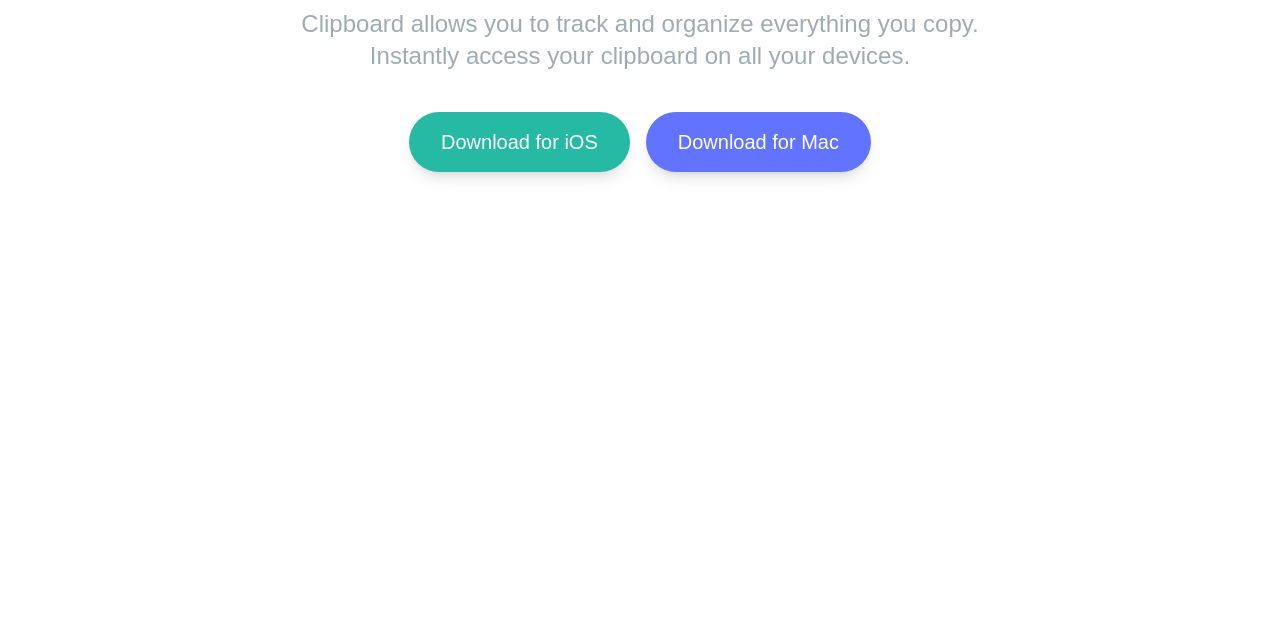
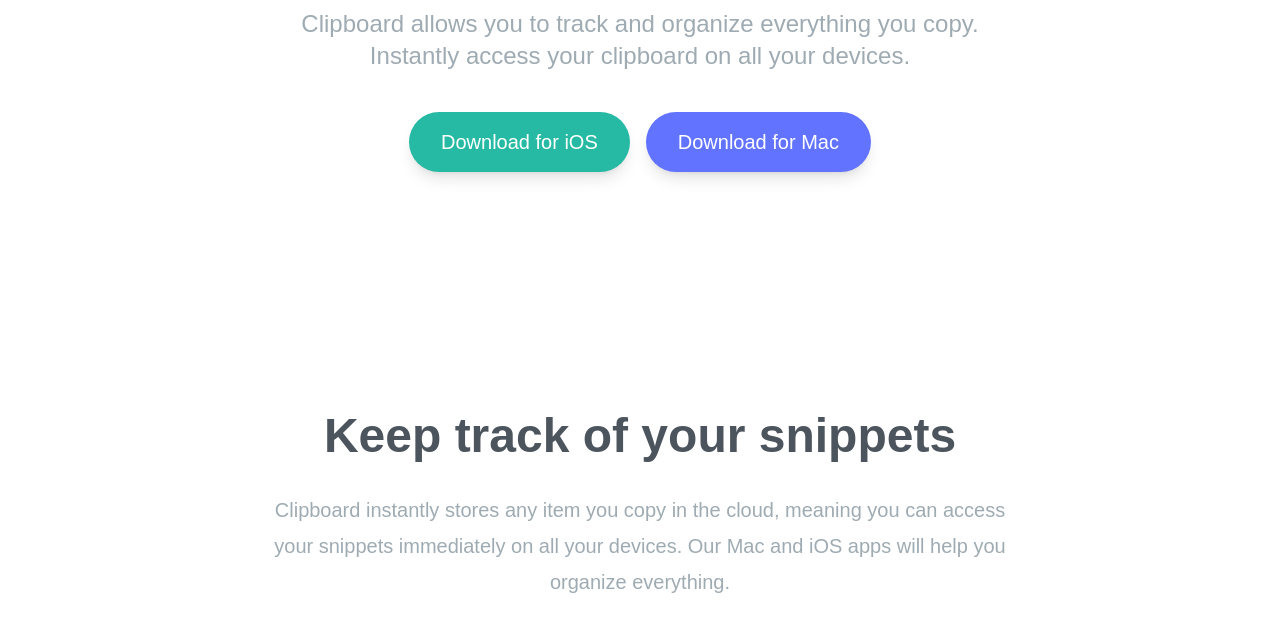
Before and after one commit to IrisKerr/Clipboard-website, a website: page index.html in a window 1280 px wide. Shown: the part 389-1020 px from the top of the page. Before the commit the page ends 800 px from the top, so only its background shows below. Drawn offline with Linux system fonts and the light colour scheme; files whose address does not match are found by name; a web font is replaced by a local one.

Commit message:
input.css and index.html adds

```diff
--- a/index.html
+++ b/index.html
@@ -32,7 +32,17 @@
 
     </div>
 
+</section>
 
+<!-- Snippets section -->
+<section id="snippets">
+    <div class="max-w-6xl mx-auto text-center my-20 px-10">
+        <h3 class="mb-8 text-4xl font-bold text-darkGrayishBlue md:text-5xl">Keep track of your snippets</h3>
+        <p class="max-w-3xl mx-auto mb-24 text-xl leading-9 text-center text-grayishBlue">Clipboard instantly stores any
+            item you copy in the cloud, meaning you
+            can access your snippets immediately on all your devices. Our Mac and
+            iOS apps will help you organize everything.</p>
+    </div>
 </section>
 
 <body>
--- a/input.css
+++ b/input.css
@@ -2,7 +2,7 @@
 @tailwind components;
 @tailwind utilities;
 
-@layer base {
+/* @layer base {
   h3 {
     @apply mb-8 text-4xl font-bold text-darkGrayishBlue md:text-5xl;
   }
@@ -22,17 +22,17 @@
 
 .button-container {
   @apply flex flex-col justify-center w-full space-y-6 text-xl text-white md:flex-row md:space-y-0 md:space-x-4;
-}
+} */
 
 body {
-  background-image: url('../images/bg-header-desktop.png');
+  background-image: url('../assets/bg-header-desktop.png');
   background-repeat: no-repeat;
   background-size: contain;
 }
 
-@media (max-width: 576px) {
+ @media (max-width: 576px) {
   body {
-    background-image: url('../images/bg-header-mobile.png');
+    background-image: url('../assets/bg-header-mobile.png');
   }
 }
 
```
Also changed, not shown: css/style.css.
